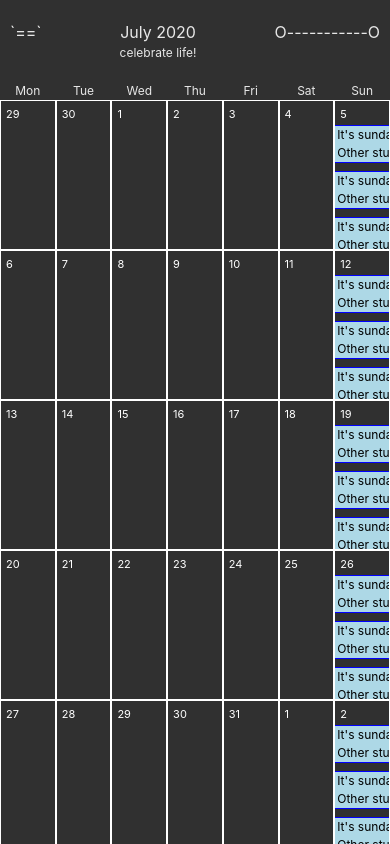
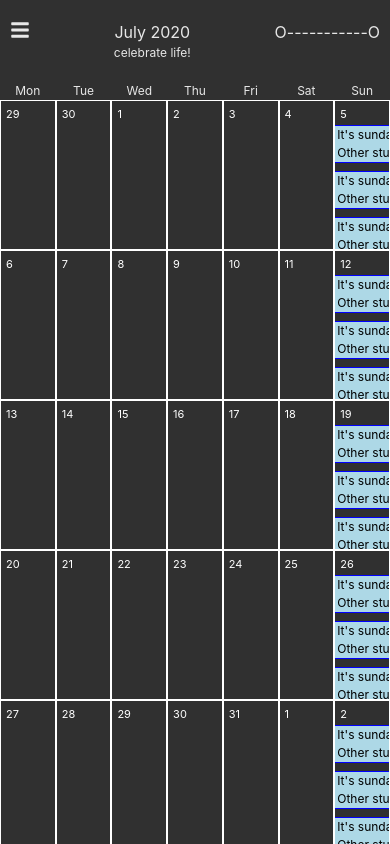
Before and after one commit to ldail/Celebrate-Life-Holiday-Calendar---Front-end, a React (Create React App) app: page / in a window 390 px wide. Shown: the top 844 px of the page. Built offline with nearby package versions, Linux system fonts and the light colour scheme.

Commit message:
month selector and hamburger menu icon included

```diff
--- a/src/App.css
+++ b/src/App.css
@@ -37,6 +37,11 @@
   to {
     transform: rotate(360deg);
   }
+}
+
+.navMenuButton {
+  width: 20px;
+  height: 20px;
 }
 
 
--- a/src/App.js
+++ b/src/App.js
@@ -4,6 +4,8 @@ import './App.css';
 import Calendar from 'react-calendar';
 import moment from 'moment';
 import MonthPicker from './month-picker/MonthPicker';
+
+import {ReactComponent as HamburgerMenu} from './assets/hamburger-menu.svg';
 
 function App() {
   const [showDatePicker, setShowDatePicker] = useState(false);
@@ -18,7 +20,7 @@ function App() {
   return (
     <div className="App">
       <header className="monthView header">
-        <p>`==`</p>
+        <HamburgerMenu className="navMenuButton" />
       <div>
         <span className="viewingMonthAndYear" onClick={() => setShowDatePicker(!showDatePicker)}>{selectedMonth} {selectedYear}</span>
         <h1 className="appTitle">celebrate life!</h1>
--- a/src/month-picker/MonthPicker.css
+++ b/src/month-picker/MonthPicker.css
@@ -15,7 +15,9 @@
   position: fixed;
   display: flex;
   top: 30px;
-  width: 400px;
+  max-width: 400px;
+  width: 100%;
+  min-width: 375px;
   flex-direction: column;
   border: 1px solid white;
   background-color: #282c34;
@@ -44,4 +46,5 @@
 
 .monthOption:hover {
   cursor: pointer;
+  background-color: #434850;
 }
--- a/src/month-picker/MonthPicker.js
+++ b/src/month-picker/MonthPicker.js
@@ -48,7 +48,7 @@ const MonthPicker = ({hideMonthPicker, handleSubmit, modalHandler}) => {
 
   return (
     <div className="backgroundOpacity" onClick={hideMonthPicker}>
-    <form className="MonthPicker" onSubmit={submitSelection}>
+    <form className="MonthPicker" onSubmit={submitSelection} onClick={(e) => e.stopPropagation()}>
       <div className="yearSelection">
         <button type="button" onClick={subtractYear}>{`<`}</button>
         <span className="viewingYear">{viewingYear}</span>
```
Also changed, not shown: src/assets/hamburger-menu.svg (added).
